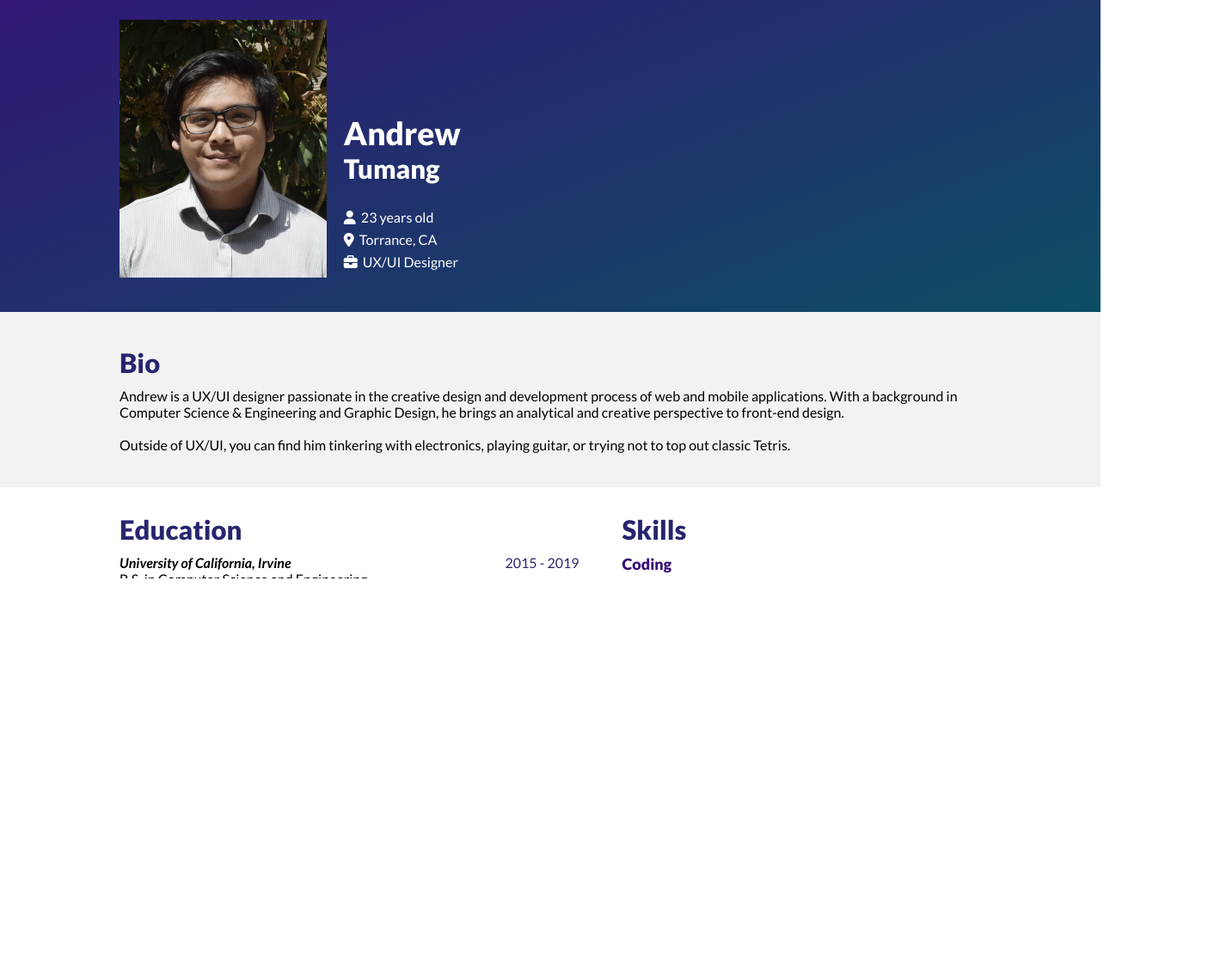
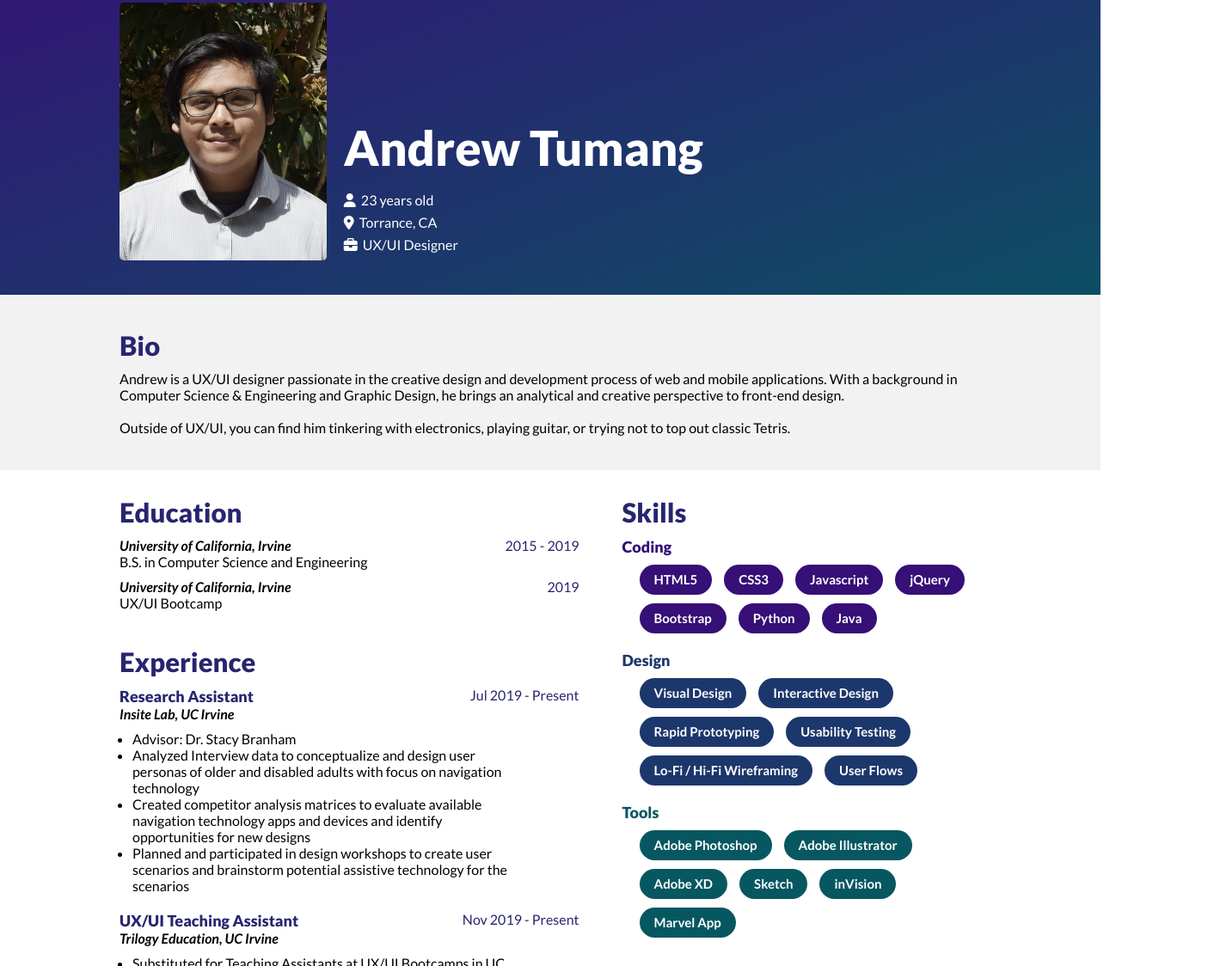
Before and after one commit to andrewtumang/Portfolio-v3, a plain HTML site: page about.html in a window 1280 px wide. Shown: the part 127-1251 px from the top of the page at 86% size, 1419 px wide, since content can reach past the window. Before the commit the page ends 800 px from the top, so only its background shows below. Drawn offline with Linux system fonts and the light colour scheme.

Commit message:
Index About Animations

```diff
--- a/about.html
+++ b/about.html
@@ -14,6 +14,7 @@
 <body>
   <div class="main">
     <div class="navbar">
+      <div class="overlay" id="overlay"></div>
       <div class="home-hamburger-container">
         <a href="index.html">
           <span class="home-link">AT</span>
@@ -32,21 +33,20 @@
         <a href="contact.html" class="link closed" id="contact-link">Contact<div class="link-line" id="contact-line"></div></a>
       </div>
 
-      <div class="overlay" id="overlay"></div>
     </div>
-    <div class="header">
-      <img class="portrait" src="images/about/portrait.png">
+    <div class="header" id="header">
+      <img class="portrait" id="portrait" src="images/about/portrait.png">
       <div class="general-info">
-        <h>Andrew<br><span class="surname">Tumang</span></h>
-        <div class="info">
+        <h id="name">Andrew <span class="surname">Tumang</span></h>
+        <div class="info" id="age">
           <i class="fas fa-user"></i>
           <h3>23 years old</h3>
         </div>
-        <div class="info">
+        <div class="info" id="location">
           <i class="fas fa-map-marker-alt"></i>
           <h3>Torrance, CA</h3>
         </div>
-        <div class="info">
+        <div class="info" id="job">
           <i class="fas fa-briefcase"></i>
           <h3>UX/UI Designer</h3>
         </div>
@@ -56,12 +56,12 @@
 
   <div class="grid-container">
     <div class="bio">
-      <h1>Bio</h1>
-      <p>Andrew is a UX/UI designer passionate in the creative design and development process of web and mobile applications. With a background in Computer Science & Engineering and Graphic Design, he brings an analytical and creative perspective to front-end design.
+      <h1 class="preload">Bio</h1>
+      <p class="preload">Andrew is a UX/UI designer passionate in the creative design and development process of web and mobile applications. With a background in Computer Science & Engineering and Graphic Design, he brings an analytical and creative perspective to front-end design.
       <br><br>
       Outside of UX/UI, you can find him tinkering with electronics, playing guitar, or trying not to top out classic Tetris.</p>
     </div>
-    <div class="edu-exp-col">
+    <div class="edu-exp-col preload">
       <div class="education">
         <h1>Education</h1>
         <div class="edu-item" id="cse">
@@ -102,7 +102,7 @@
         </div>
       </div>
     </div>
-    <div class="skill-brand-col">
+    <div class="skill-brand-col preload">
       <div class="skills">
         <h1>Skills</h1>
         <div class="skill-type" id="coding">
@@ -166,7 +166,7 @@
       </p>
     </div>
   </footer>
-
+  <script src="./js/about.js"></script>
   <script src="./js/navbar.js"></script>
 </body>
 </html>
--- a/css/about.css
+++ b/css/about.css
@@ -6,8 +6,6 @@ html {
 
   height: 100%;
   width: 100%;
-
-  overflow-x: hidden;
 }
 
 body {
@@ -42,11 +40,23 @@ body {
 
   width: 100%;
 }
-
 .portrait {
-  margin: 20px 20px 0 0;
+  margin: 0px 20px 0 0;
 
   height: 300px;
+
+  border-radius: 5px;
+}
+
+#portrait {
+  transition: 2s ease-in-out;
+  opacity: 0.0;
+  transform: translate(0px, -20px);
+}
+
+#portrait.slide {
+  opacity: 1.0;
+  transform: translate(0, 0);
 }
 
 .general-info {
@@ -56,18 +66,26 @@ body {
 }
 
 .general-info > h {
-  margin-bottom: 30px;
+  margin-bottom: 20px;
 
   font-family: Lato, sans-serif;
   font-weight: 900;
   font-style: normal;
-  font-size: 37px;
+  font-size: 56px;
   color: white;
 }
 
-.surname {
-  font-size: 31px;
+#name, #age, #location, #job {
+  transition: 2s ease-in-out;
+  opacity: 0.0;
+  transform: translate(40px, 0px);
 }
+
+#name.slide, #age.slide, #location.slide, #job.slide {
+  opacity: 1.0;
+  transform: translate(0, 0);
+}
+
 
 .info {
   display: flex;
@@ -92,6 +110,17 @@ body {
   font-style: normal;
   font-size: 16px;
   line-height: 16px;
+}
+
+.preload {
+  transition: 1s ease-in-out;
+  opacity: 0.0;
+  transform: translate(0, 0px);
+}
+
+.preload.slide {
+  opacity: 1.0;
+  transform: translate(0, 0);
 }
 
 /* GRID LAYOUT */
@@ -265,6 +294,12 @@ p {
   color: white;
 
   border-radius: 25px;
+  transition: 0.3s ease-out;
+  cursor: default;
+}
+
+.skill-list > li:hover {
+  transform: scale(1.05);
 }
 
 #coding-skills > li {
@@ -326,6 +361,14 @@ p {
   .header {
     margin: 0 90px 40px;
   }
+  .general-info > h {
+    margin-bottom: 20px;
+    width: 200px;
+    font-size: 50px;
+  }
+  .surname {
+    font-size: 40px;
+  }
   .grid-container {
     grid-template-columns: 90px 7fr 5fr 90px;
   }
@@ -367,6 +410,12 @@ p {
   .header {
     margin: 0 26px 40px;
   }
+  .general-info > h {
+    font-size: 45px;
+  }
+  .surname {
+    font-size: 35px;
+  }
   .grid-container {
     grid-template-columns: 26px 7fr 5fr 26px;
   }
@@ -375,6 +424,9 @@ p {
   }
   .skill-list > li {
     margin: 0 7px 7px 0;
+  }
+  .skill-list > li:hover {
+    transform: scale(1.00);
   }
 }
 
@@ -395,6 +447,9 @@ p {
   }
   .fas {
     font-size: 14px;
+  }
+  #name, #age, #location, #job {
+    transform: translate(20px, 0px);
   }
   h2 {
     font-size: 15px;
@@ -423,4 +478,7 @@ p {
   .portrait {
     height: 240px;
   }
+  #name, #age, #location, #job {
+    transform: translate(10px, 0px);
+  }
 }
--- a/css/navbar.css
+++ b/css/navbar.css
@@ -125,7 +125,7 @@ a:hover, a:visited, a:link, a:active {
     padding: 0px;
   }
   .bar, .links {
-    transition: 0.4s ease-out;
+    transition: 0.3s ease-out;
   }
   .home-hamburger-container {
     padding: 20px;
--- /dev/null
+++ b/js/about.js
@@ -0,0 +1,25 @@
+/*eslint-env browser*/
+
+window.onload = function() {
+  setTimeout(function() {
+    document.getElementById("portrait").classList.add("slide");
+  }, 0);
+  setTimeout(function() {
+    document.getElementById("name").classList.add("slide");
+  }, 400);
+  setTimeout(function() {
+    document.getElementById("age").classList.add("slide");
+  }, 600);
+  setTimeout(function() {
+    document.getElementById("location").classList.add("slide");
+  }, 800);
+  setTimeout(function() {
+    document.getElementById("job").classList.add("slide");
+  }, 1000);
+  setTimeout(function() {
+    var preloads = document.getElementsByClassName("preload");
+    for(var i = 0; i < preloads.length; i++) {
+      preloads[i].classList.add("slide");
+    }
+  }, 1500);
+}
--- a/js/index.js
+++ b/js/index.js
@@ -4,10 +4,8 @@ window.onload = function() {
   setTimeout(function() {
     document.getElementById("jumbo-mockup").classList.add("slide");
     document.getElementById("jumbo-text").classList.add("slide");
-  }, 500);
+  }, 200);
   setTimeout(function() {
     document.getElementById("arrow-link").classList.add("arrow-animate");
   }, 2000);
 }
-
-window.scroll({behavior: 'smooth'});
--- a/js/navbar.js
+++ b/js/navbar.js
@@ -2,7 +2,9 @@
 
 function openCloseMenu() {
   var overlay = document.getElementById("overlay");
-  overlay.style.display = "block"
+  if(window.innerWidth <= 568) {
+    overlay.style.display = "block";
+  }
 
   var bars = document.getElementsByClassName("bar");
   for (var i = 0; i < bars.length; i++) {
```
Also changed, not shown: css/index.css (+12 -2 lines).
